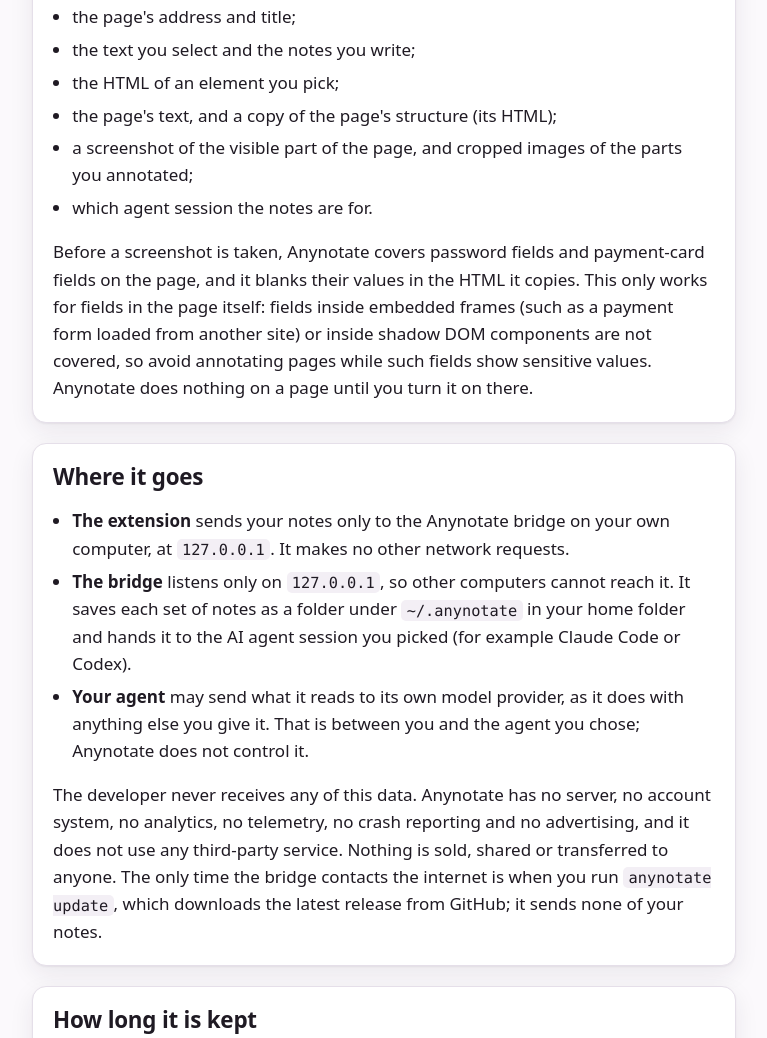
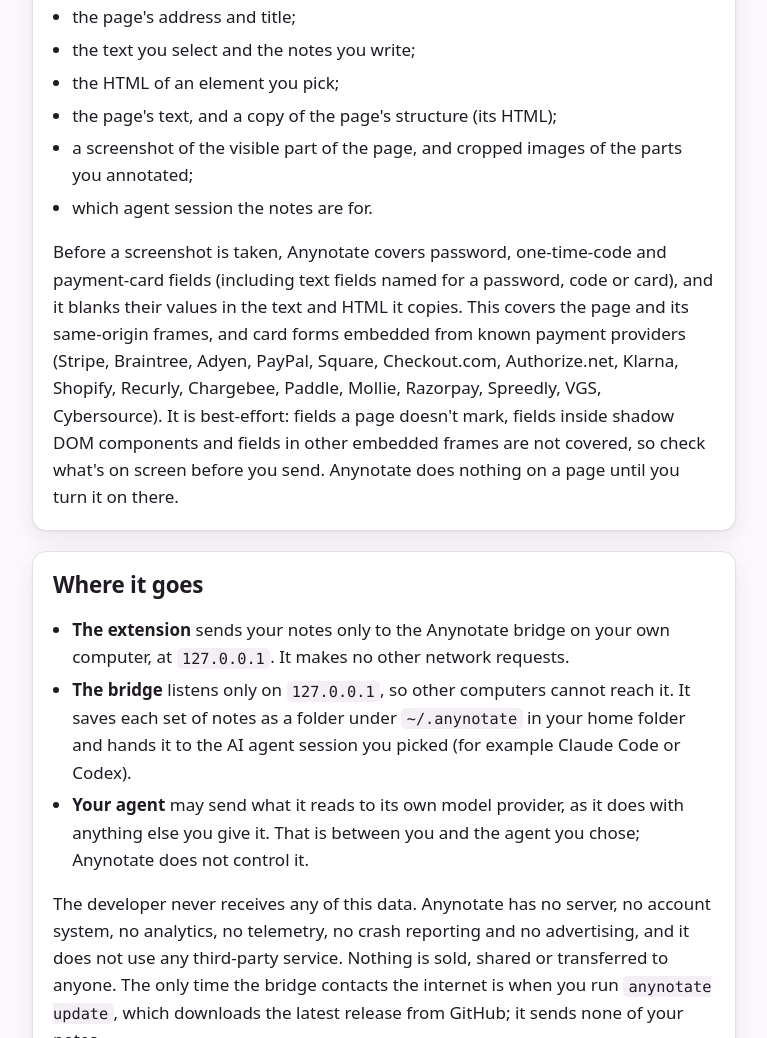
Before and after one commit to genexk/anynotate, a website: page site/privacy/index.html in a window 1280 px wide. Shown: the part 849-1887 px from the top of the page, without its empty margins (256-1023 px from the left). Drawn offline with Linux system fonts and the light colour scheme.

Commit message:
Privacy page: frames, more payment providers, best-effort note

```diff
--- a/site/privacy/index.html
+++ b/site/privacy/index.html
@@ -65,7 +65,7 @@
           <li>a screenshot of the visible part of the page, and cropped images of the parts you annotated;</li>
           <li>which agent session the notes are for.</li>
         </ul>
-        <p>Before a screenshot is taken, Anynotate covers password fields and payment-card fields on the page, and it blanks their values in the HTML it copies. This only works for fields in the page itself: fields inside embedded frames (such as a payment form loaded from another site) or inside shadow DOM components are not covered, so avoid annotating pages while such fields show sensitive values. Anynotate does nothing on a page until you turn it on there.</p>
+        <p>Before a screenshot is taken, Anynotate covers password, one-time-code and payment-card fields (including text fields named for a password, code or card), and it blanks their values in the text and HTML it copies. This covers the page and its same-origin frames, and card forms embedded from known payment providers (Stripe, Braintree, Adyen, PayPal, Square, Checkout.com, Authorize.net, Klarna, Shopify, Recurly, Chargebee, Paddle, Mollie, Razorpay, Spreedly, VGS, Cybersource). It is best-effort: fields a page doesn't mark, fields inside shadow DOM components and fields in other embedded frames are not covered, so check what's on screen before you send. Anynotate does nothing on a page until you turn it on there.</p>
       </section>
 
       <section class="card" id="where" aria-labelledby="where-title">
```
